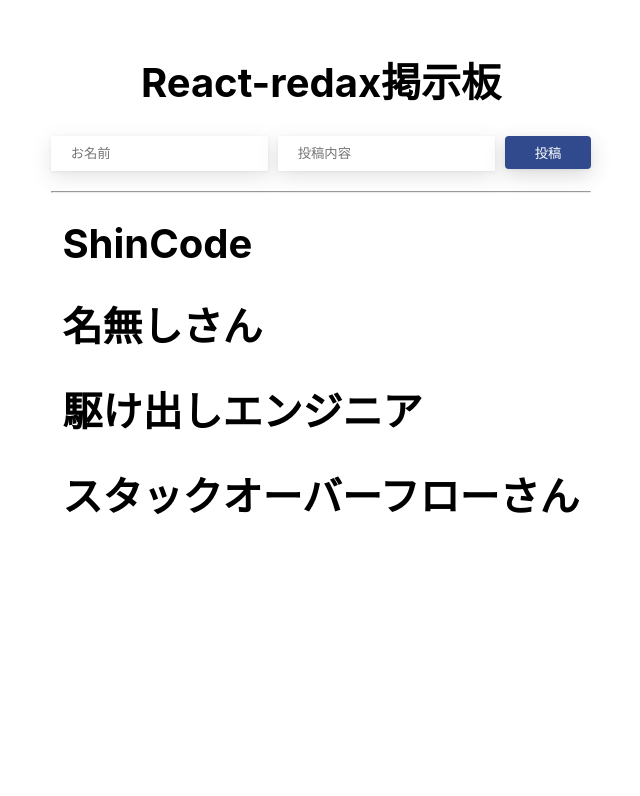
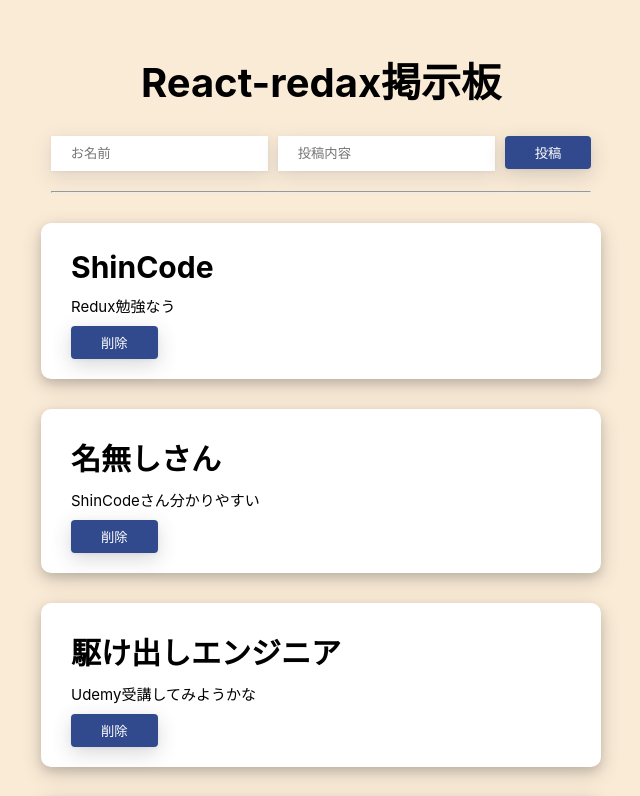
Before and after one commit to yudai142/redux-board, a React (Create React App) app: page / in a window 1280 px wide. Shown: the top 796 px of the page, without its empty margins (319-959 px from the left). Built offline with nearby package versions, Linux system fonts and the light colour scheme.

Commit message:
掲示板見た目完成

```diff
--- a/src/App.js
+++ b/src/App.js
@@ -17,8 +17,10 @@
       </div>
       <div className="displayPosts">
         {postList.map((post) => (
-          <div>
-            <h1>{post.name}</h1>
+          <div key={post.id} className="post">
+            <h1 className="postName">{post.name}</h1>
+            <h1 className="postContent">{post.content}</h1>
+            <button>削除</button>
           </div>
         ))}
       </div>
--- a/src/index.css
+++ b/src/index.css
@@ -5,6 +5,7 @@
     sans-serif;
   -webkit-font-smoothing: antialiased;
   -moz-osx-font-smoothing: grayscale;
+  background-color: antiquewhite;
 }
 
 code {
```
